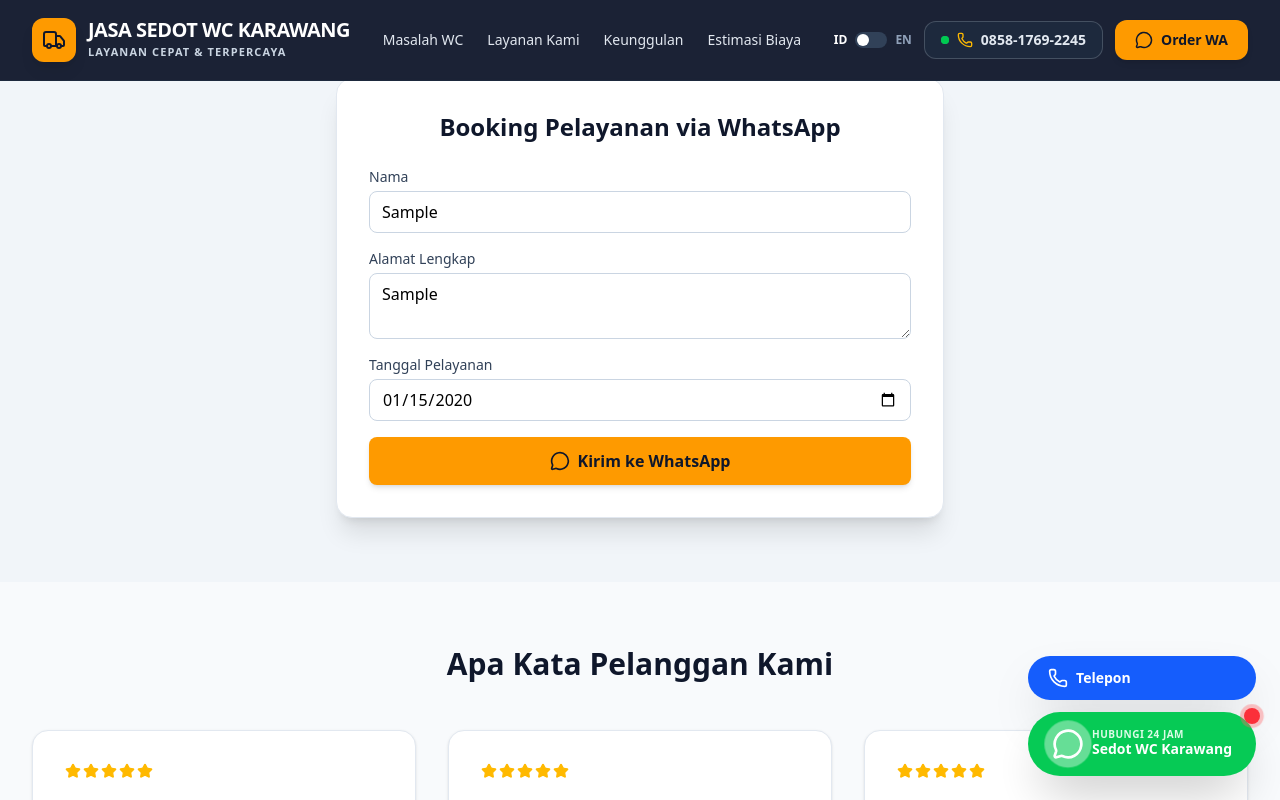
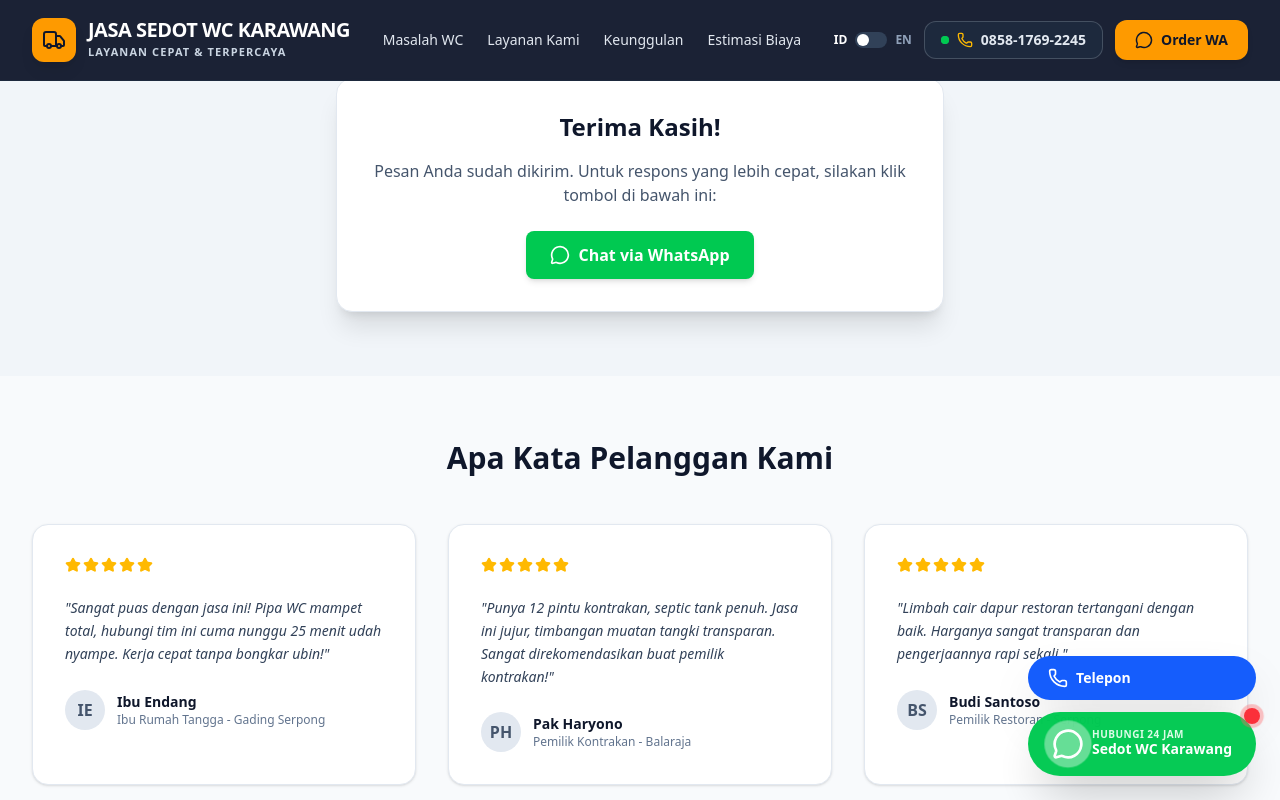
Before and after one commit to idin77/Jasa-Sedot-WC-Karawang-Eponk, a React (Vite) app: page / in a window 1280 px wide. Both pictures are taken after typing "Sample", "Sample", "2020-01-15" into the empty fields and a click on the button "Kirim ke WhatsApp". Shown: the part 5004-5804 px from the top of the page. Built offline with nearby package versions, Linux system fonts and the light colour scheme.

Commit message:
feat(booking): add confirmation screen after form submission
Refactor WhatsApp link generation into a utility and add a success state to the booking form to improve user experience.

```diff
--- a/src/components/BookingForm.tsx
+++ b/src/components/BookingForm.tsx
@@ -1,6 +1,7 @@
 import React, { useState } from 'react';
 import { MessageCircle } from 'lucide-react';
 import { useAnalytics } from '../hooks/useAnalytics';
+import { generateWhatsAppLink } from '../utils/whatsapp';
 
 export default function BookingForm() {
   const { trackEvent } = useAnalytics();
@@ -9,6 +10,8 @@ export default function BookingForm() {
     address: '',
     date: '',
   });
+  const [isSubmitted, setIsSubmitted] = useState(false);
+  const [lastWhatsappLink, setLastWhatsappLink] = useState('');
 
   const handleSubmit = (e: React.FormEvent) => {
     e.preventDefault();
@@ -17,9 +20,37 @@ export default function BookingForm() {
 Nama: ${formData.name}
 Alamat: ${formData.address}
 Tanggal Pelayanan: ${formData.date}`;
-    const whatsappLink = `https://wa.me/6285817692245?text=${encodeURIComponent(message)}`;
+    const whatsappLink = generateWhatsAppLink(message);
+    setLastWhatsappLink(whatsappLink);
     window.open(whatsappLink, '_blank');
+    setIsSubmitted(true);
   };
+
+  if (isSubmitted) {
+    return (
+      <section id="kontak-booking" className="py-16 bg-slate-100">
+        <div className="max-w-2xl mx-auto px-4 sm:px-6 lg:px-8">
+          <div className="bg-white rounded-2xl shadow-xl p-8 border border-slate-200 text-center">
+            <h2 className="text-2xl font-bold text-slate-900 mb-4">
+              Terima Kasih!
+            </h2>
+            <p className="text-slate-600 mb-6">
+              Pesan Anda sudah dikirim. Untuk respons yang lebih cepat, silakan klik tombol di bawah ini:
+            </p>
+            <a
+              href={lastWhatsappLink}
+              target="_blank"
+              rel="noopener noreferrer"
+              className="inline-flex items-center justify-center gap-2 bg-green-500 hover:bg-green-600 text-white font-bold py-3 px-6 rounded-lg shadow-md transition-all"
+            >
+              <MessageCircle size={20} />
+              Chat via WhatsApp
+            </a>
+          </div>
+        </div>
+      </section>
+    );
+  }
 
   return (
     <section id="kontak-booking" className="py-16 bg-slate-100">
--- /dev/null
+++ b/src/utils/whatsapp.ts
@@ -0,0 +1,3 @@
+export const generateWhatsAppLink = (message: string) => {
+  return `https://wa.me/6285817692245?text=${encodeURIComponent(message)}`;
+};
--- /dev/null
+++ b/src/vite-env.d.ts
@@ -0,0 +1,3 @@
+/// <reference types="vite/client" />
+declare module "*.png";
+declare module "*.jpg";
```
